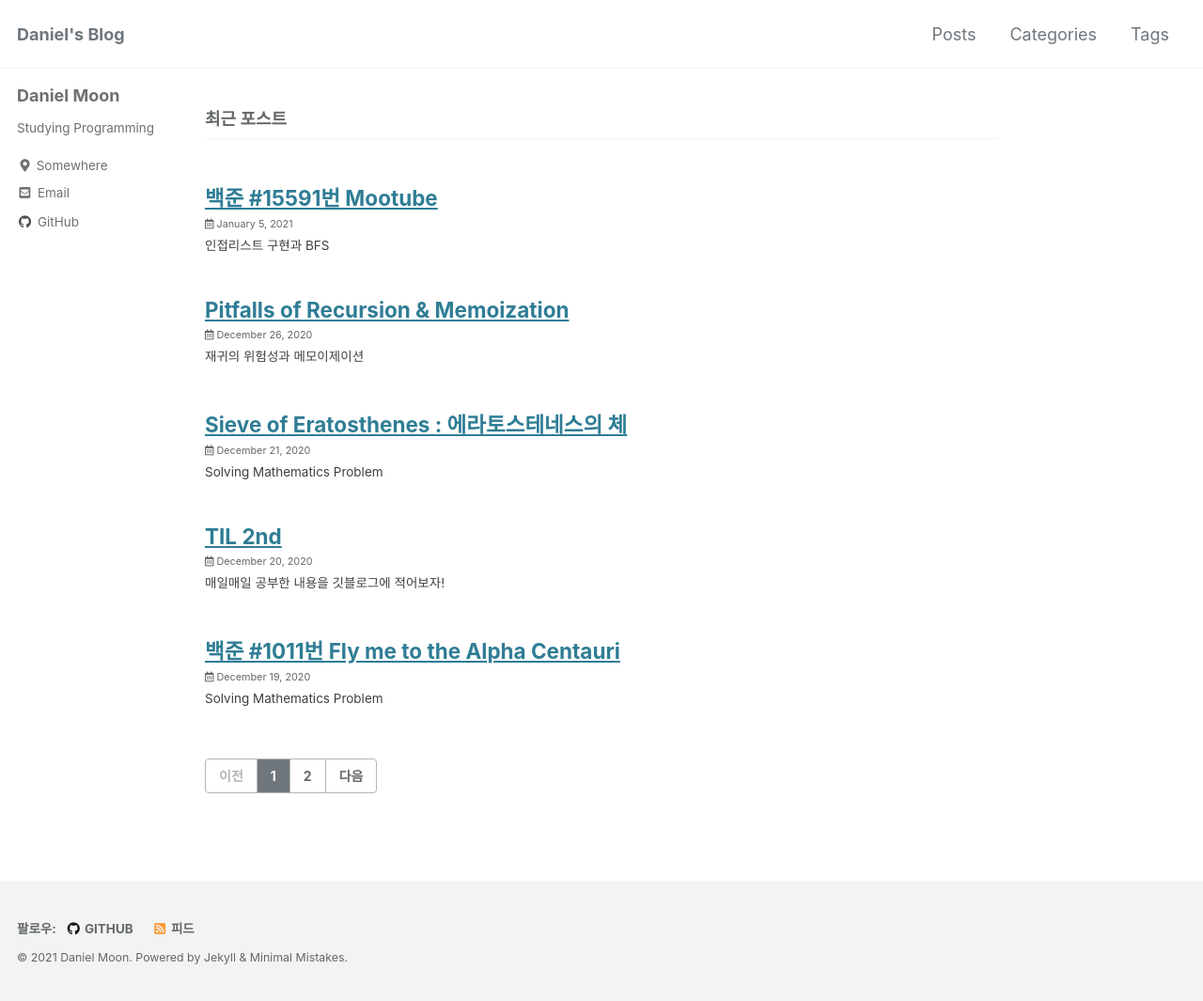
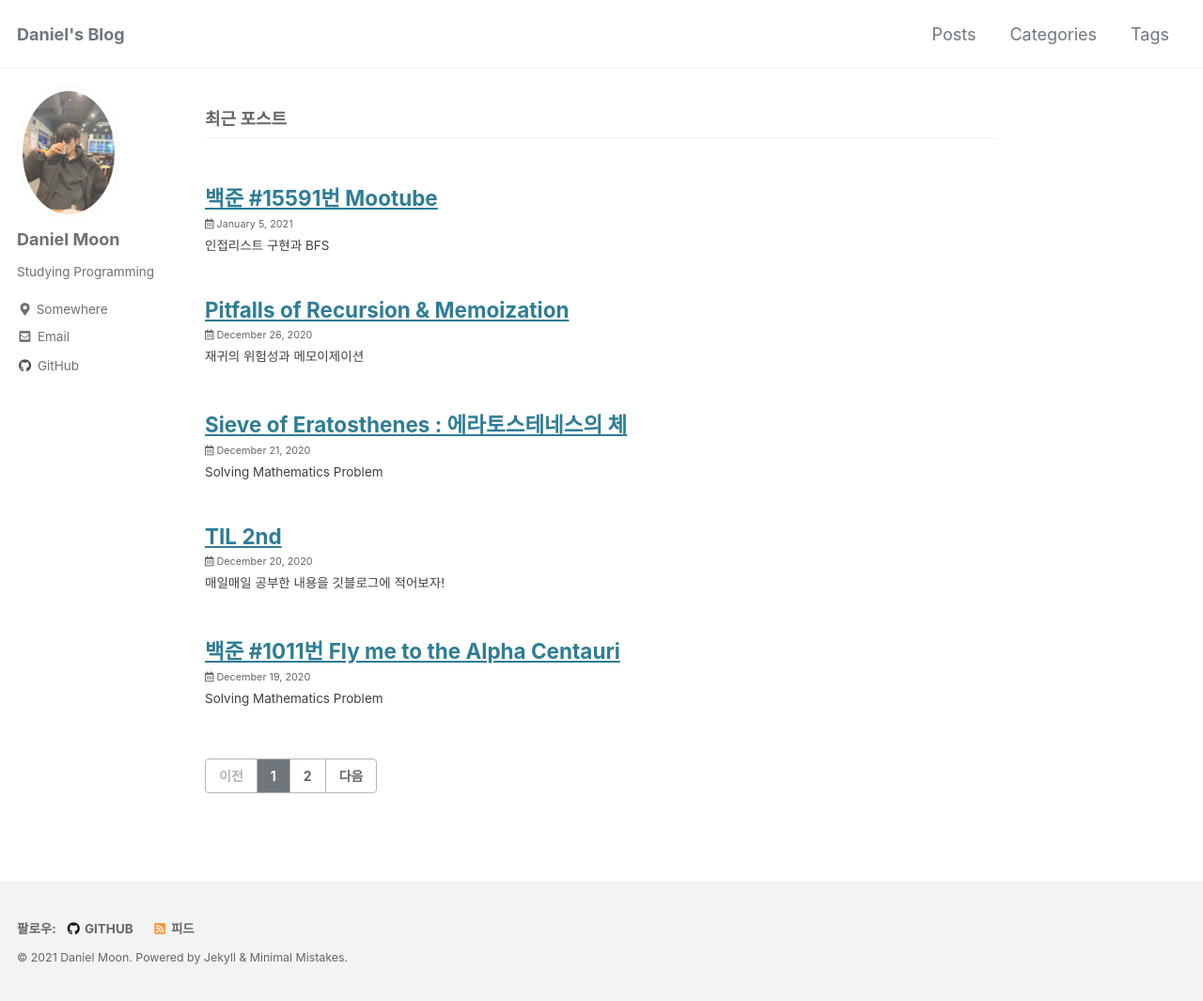
Before and after one commit to ekgns33/ekgns33.github.io, a Jekyll site: the page built from index.html, in a window 1280 px wide and 1065 px high. Shown: the whole window at 94% size. Built offline with Jekyll 4.4.1, drawn with Linux system fonts in a browser that asks for light colours; cached includes are drawn as plain includes; the list of posts is cut into pages by our own code.

Commit message:
Update _config.yml

```diff
--- a/_config.yml
+++ b/_config.yml
@@ -94,7 +94,7 @@ analytics:
 # Site Author
 author:
   name: "Daniel Moon"
-  avatar: #/img/fdfd.jpg # path of avatar image, e.g. "/assets/images/bio-photo.jpg"
+  avatar: /img/fdfd.jpg # path of avatar image, e.g. "/assets/images/bio-photo.jpg"
   bio: "Studying Programming"
   location: "Somewhere"
   email:
```
